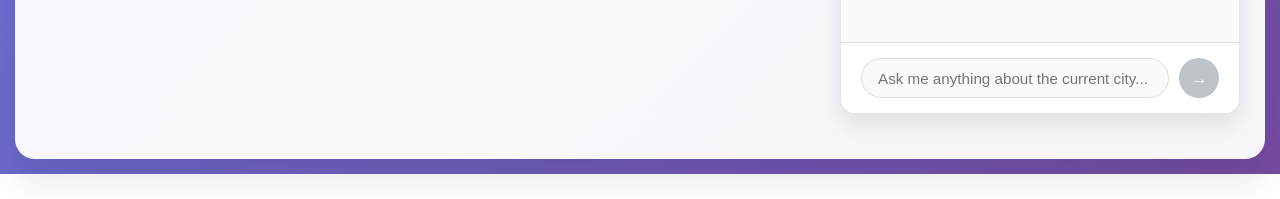
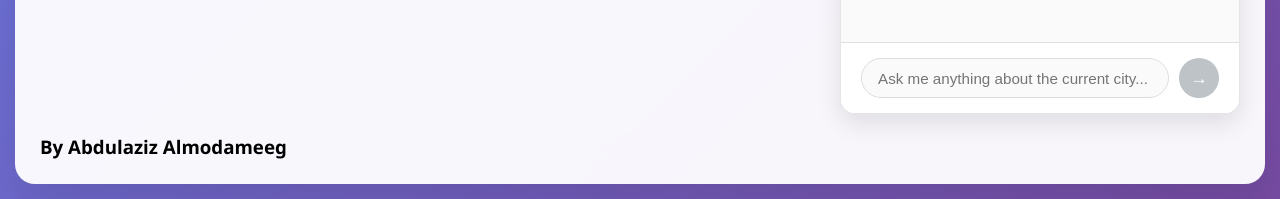
Before and after one commit to AbdulazizFahad/AI-Traveler-Agent, a plain HTML site: page index.html in a window 1280 px wide. Shown: the part 729-928 px from the top of the page. Before the commit the page ends 903 px from the top, so only its background shows below. Drawn offline with nearby package versions, Linux system fonts and the light colour scheme.

Commit message:
imporvements

```diff
--- a/index.html
+++ b/index.html
@@ -646,6 +646,7 @@
                 </div>
             </div>
         </div>
+        <h3>By Abdulaziz Almodameeg</h3>
     </div>
 
     <script src="https://unpkg.com/leaflet@1.9.4/dist/leaflet.js"></script>
```
